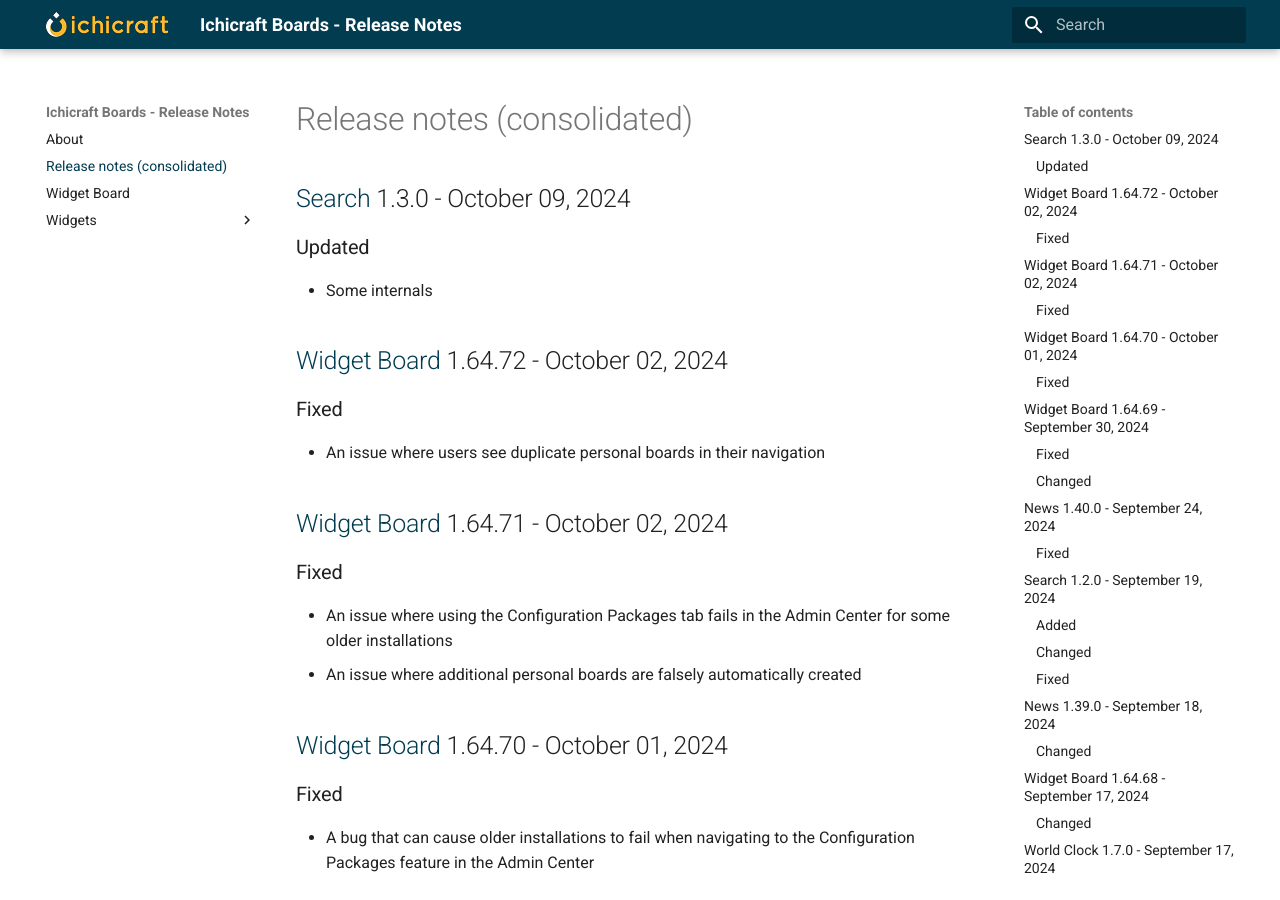
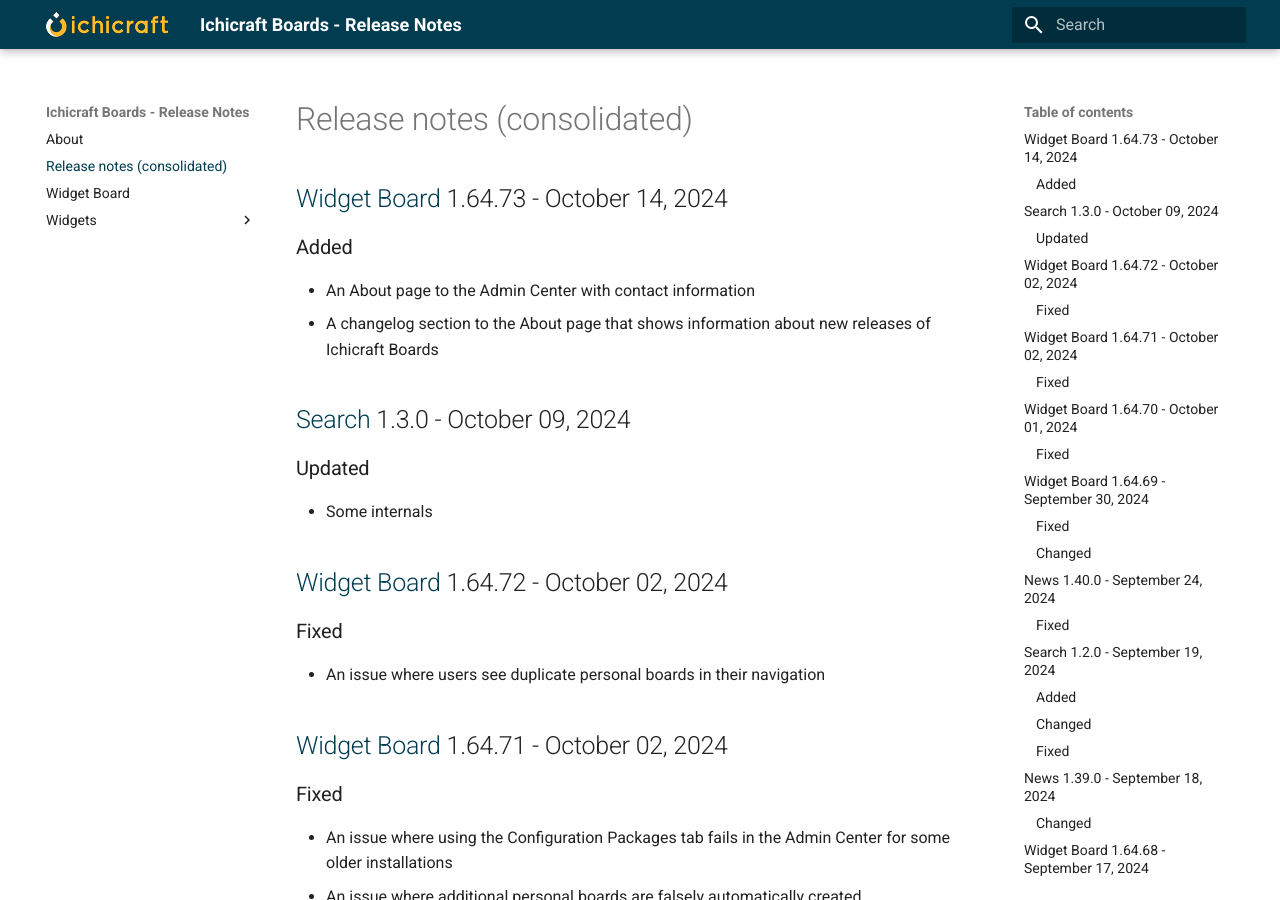
Before and after one commit to ichicraft/widgets-docs, an MkDocs documentation site: the page built from docs/Release-notes-(consolidated).md, in a window 1280 px wide and 900 px high. Built offline with MkDocs 1.6.1 and Material for MkDocs 9.7.7, drawn with Linux system fonts in a browser that asks for light colours.

Commit message:
Release notes updated by BuildService

```diff
--- a/docs/Release-notes-(consolidated).md
+++ b/docs/Release-notes-(consolidated).md
@@ -1,3 +1,9 @@
+## [Widget Board](./Widget Board.md) 1.64.73 - October 14, 2024
+
+### Added
+- An About page to the Admin Center with contact information
+- A changelog section to the About page that shows information about new releases of Ichicraft Boards
+
 ## [Search](./Widgets/Search.md) 1.3.0 - October 09, 2024
 
 ### Updated
```
Also changed, not shown: docs/Widget Board.md (+6 -0 lines).
